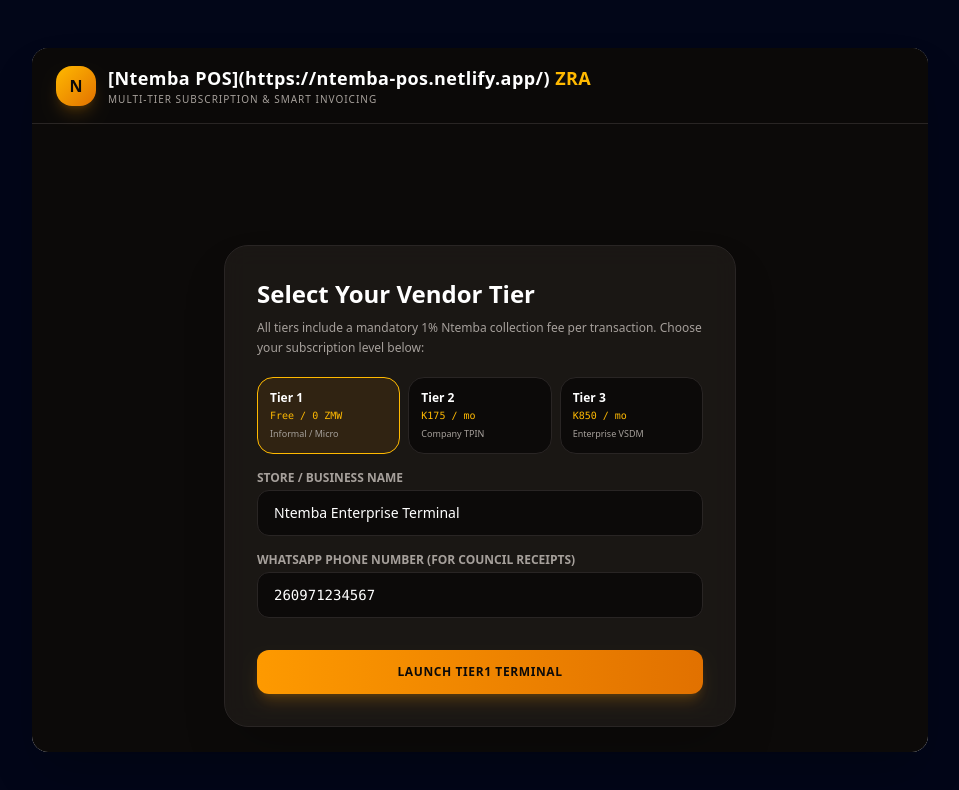
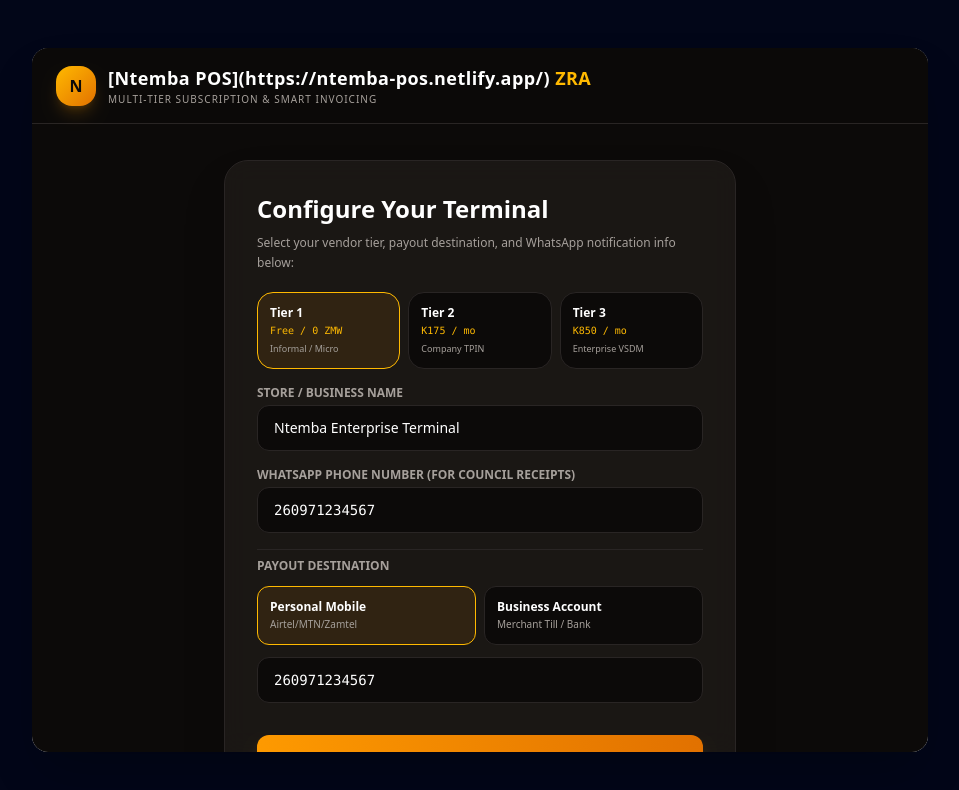
Before and after one commit to Ntemba-create/Ntemba-pos, a React (Vite) app: page / in a window 1280 px wide. Shown: the top 790 px of the page, without its empty margins (160-1119 px from the left). Built offline with nearby package versions, Linux system fonts and the light colour scheme.

Commit message:
Update App.jsx

```diff
--- a/src/App.jsx
+++ b/src/App.jsx
@@ -10,6 +10,11 @@
 
   // Shared Mobile & WhatsApp Contact State (Unified across POS & Council Levies)
   const [whatsappPhone, setWhatsappPhone] = useState('260971234567');
+
+  // Payout Destination States (Personal Mobile vs Corporate Business Account)
+  const [payoutDestinationType, setPayoutDestinationType] = useState('personal'); // 'personal' or 'business'
+  const [personalMobileNumber, setPersonalMobileNumber] = useState('260971234567');
+  const [businessMerchantTill, setBusinessMerchantTill] = useState('');
 
   // Store / Trader Profile & Live Location Tracking
   const [isMobileTrader, setIsMobileTrader] = useState(false);
@@ -160,7 +165,7 @@
           <div className="flex items-center gap-3">
             <div className="text-right hidden sm:block">
               <p className="text-xs font-bold text-white">{storeName}</p>
-              <p className="text-[10px] text-amber-400 font-mono uppercase">{vendorTier} | TPIN: {tpin || 'Informal'}</p>
+              <p className="text-[10px] text-amber-400 font-mono uppercase">{vendorTier} | Payout: {payoutDestinationType === 'personal' ? personalMobileNumber : businessMerchantTill || 'Corporate'}</p>
             </div>
             <button
               onClick={() => setView('signup')}
@@ -175,11 +180,11 @@
       {/* VIEW 1: SIGNUP & PRICING TIER SELECTION */}
       {view === 'signup' && (
         <main className="flex-1 flex items-center justify-center p-6">
-          <div className={`w-full max-w-lg p-8 rounded-3xl ${theme.cardBg} space-y-5`}>
+          <div className={`w-full max-w-lg p-8 rounded-3xl ${theme.cardBg} space-y-5 max-h-[90vh] overflow-y-auto`}>
             <div>
-              <h2 className="text-2xl font-black text-white mb-2">Select Your Vendor Tier</h2>
+              <h2 className="text-2xl font-black text-white mb-2">Configure Your Terminal</h2>
               <p className="text-xs text-stone-400 leading-relaxed">
-                All tiers include a mandatory 1% Ntemba collection fee per transaction. Choose your subscription level below:
+                Select your vendor tier, payout destination, and WhatsApp notification info below:
               </p>
             </div>
 
@@ -240,6 +245,52 @@
                 />
               </div>
 
+              {/* PAYOUT ROUTING CONFIGURATION BLOCK */}
+              <div className="pt-2 border-t border-stone-800 space-y-3">
+                <label className="block text-xs font-semibold uppercase text-stone-400">Payout Destination</label>
+                <div className="grid grid-cols-2 gap-2">
+                  <button
+                    type="button"
+                    onClick={() => setPayoutDestinationType('personal')}
+                    className={`p-3 rounded-xl border text-left transition-all cursor-pointer ${payoutDestinationType === 'personal' ? 'border-amber-400 bg-amber-500/10' : 'border-stone-800 bg-stone-950'}`}
+                  >
+                    <p className="text-xs font-bold text-white">Personal Mobile</p>
+                    <p className="text-[10px] text-stone-400 mt-0.5">Airtel/MTN/Zamtel</p>
+                  </button>
+
+                  <button
+                    type="button"
+                    onClick={() => setPayoutDestinationType('business')}
+                    className={`p-3 rounded-xl border text-left transition-all cursor-pointer ${payoutDestinationType === 'business' ? 'border-amber-400 bg-amber-500/10' : 'border-stone-800 bg-stone-950'}`}
+                  >
+                    <p className="text-xs font-bold text-white">Business Account</p>
+                    <p className="text-[10px] text-stone-400 mt-0.5">Merchant Till / Bank</p>
+                  </button>
+                </div>
+
+                {payoutDestinationType === 'personal' ? (
+                  <div>
+                    <input
+                      type="text"
+                      value={personalMobileNumber}
+                      onChange={(e) => setPersonalMobileNumber(e.target.value)}
+                      placeholder="Personal Mobile Money (e.g., 260971234567)"
+                      className="w-full bg-stone-950 border border-stone-800 rounded-xl px-4 py-3 text-white focus:outline-none focus:border-amber-500 font-mono text-sm"
+                    />
+                  </div>
+                ) : (
+                  <div>
+                    <input
+                      type="text"
+                      value={businessMerchantTill}
+                      onChange={(e) => setBusinessMerchantTill(e.target.value)}
+                      placeholder="Corporate Merchant ID / Bank Till (e.g., 984920)"
+                      className="w-full bg-stone-950 border border-stone-800 rounded-xl px-4 py-3 text-white focus:outline-none focus:border-amber-500 font-mono text-sm"
+                    />
+                  </div>
+                )}
+              </div>
+
               {vendorTier !== 'tier1' && (
                 <div>
                   <label className="block text-xs font-semibold uppercase text-stone-400 mb-1">Company TPIN Number (Required for {vendorTier.toUpperCase()})</label>
@@ -269,15 +320,15 @@
       {view === 'app' && (
         <main className="flex-1 pb-28 px-4 pt-4 max-w-2xl mx-auto w-full space-y-4">
 
-          {/* SUBSCRIPTION STATUS BAR */}
+          {/* SUBSCRIPTION & PAYOUT STATUS BAR */}
           <div className={`p-4 rounded-2xl ${theme.cardBg} flex justify-between items-center`}>
             <div className="space-y-0.5">
               <div className="flex items-center gap-2">
                 <span className="w-2.5 h-2.5 rounded-full bg-emerald-500 animate-pulse"></span>
-                <h3 className="text-sm font-bold text-white uppercase">{vendorTier} Active Subscription</h3>
+                <h3 className="text-sm font-bold text-white uppercase">{vendorTier} Active</h3>
               </div>
               <p className="text-[11px] text-stone-400">
-                WhatsApp Linked: <span className="font-mono text-amber-400">{whatsappPhone}</span>
+                Payout Route: <span className="font-mono text-amber-400">{payoutDestinationType === 'personal' ? personalMobileNumber : (businessMerchantTill || 'Pending Setup')}</span>
               </p>
             </div>
             <span className="text-[10px] font-mono bg-amber-500/10 text-amber-400 border border-amber-500/20 px-2.5 py-1 rounded-xl">
@@ -290,7 +341,7 @@
             <div className={`p-5 rounded-2xl ${theme.cardBg} space-y-4`}>
               <div className="flex justify-between items-center">
                 <h3 className="text-sm font-black text-white">POS Register & Cart</h3>
-                <span className="text-[10px] text-stone-400">1% Ntemba collection fee applies automatically</span>
+                <span className="text-[10px] text-stone-400">Settles to: {payoutDestinationType === 'personal' ? 'Personal Mobile' : 'Business Account'}</span>
               </div>
 
               <div className="grid grid-cols-2 gap-2">
```
